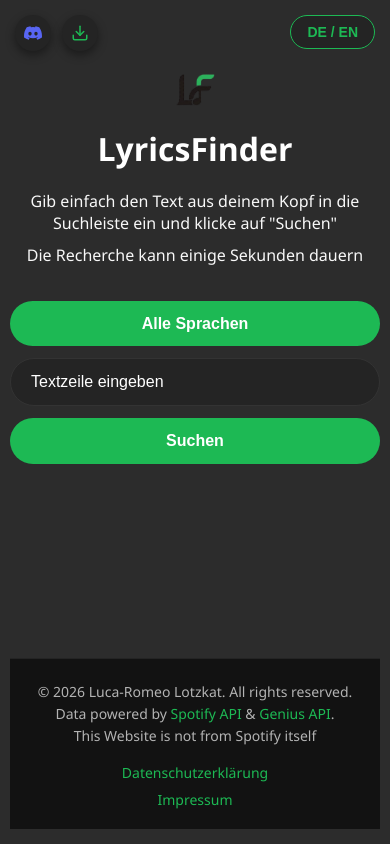
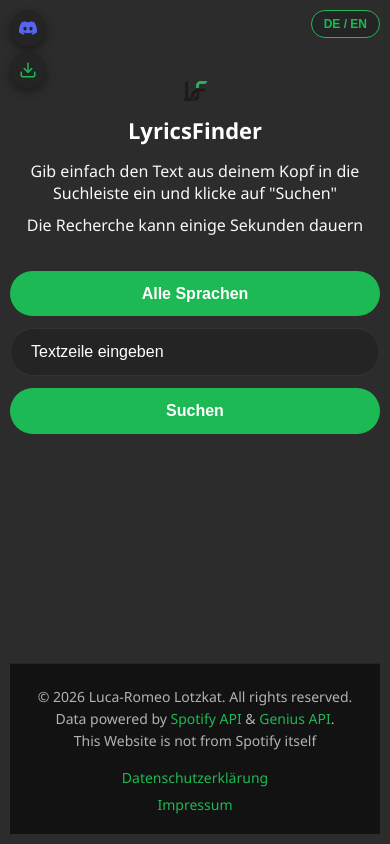
Before and after one commit to realkek2010/LyricsFinder, a Flask app: page / in a window 390 px wide. Run offline with Flask 3, Linux system fonts and the light colour scheme.

Commit message:
Refactor CSS variables and styles for responsiveness

```diff
--- a/static/style.css
+++ b/static/style.css
@@ -13,6 +13,12 @@
     --border-color: #333333;
     --transition-fast: 0.2s ease;
     --transition-smooth: 0.3s ease-in-out;
+}
+
+/* Erzwungene Theme-Farbe gegen Smartphone-Hellmodus Overrides */
+html {
+    background-color: var(--bg-main) !important;
+    color-scheme: dark !important;
 }
 
 /* --- Global Reset & Base --- */
@@ -44,14 +50,14 @@ body {
     padding-bottom: 40px;
 }
 
-/* --- Fixed Top Controls (Discord, Download & Language) --- */
-.discord-link,
-.download-link {
+/* --- Discord Button (separat) --- */
+.discord-link {
     position: fixed;
     top: 19px;
+    left: 20px;
     width: 45px;
     height: 45px;
-    border-radius: 55%;
+    border-radius: 50%;
     display: flex;
     align-items: center;
     justify-content: center;
@@ -59,21 +65,11 @@ body {
     transition: transform var(--transition-fast), background-color var(--transition-fast), box-shadow var(--transition-fast), color var(--transition-fast);
     z-index: 1000;
     background-color: var(--bg-input) !important;
+    color: #5865F2 !important;
     will-change: transform;
 }
 
-.discord-link {
-    left: 20px;
-    color: #5865F2 !important;
-}
-
-.download-link {
-    left: 75px;
-    color: var(--accent-green) !important;
-}
-
-.discord-icon,
-.download-icon {
+.discord-icon {
     width: 24px;
     height: 24px;
 }
@@ -85,6 +81,30 @@ body {
     box-shadow: 0 0 15px rgba(88, 101, 242, 0.7);
 }
 
+/* --- Download Button (separat) --- */
+.download-link {
+    position: fixed;
+    top: 19px;
+    left: 75px;
+    width: 45px;
+    height: 45px;
+    border-radius: 50%;
+    display: flex;
+    align-items: center;
+    justify-content: center;
+    box-shadow: 0 4px 10px rgba(0, 0, 0, 0.4);
+    transition: transform var(--transition-fast), background-color var(--transition-fast), box-shadow var(--transition-fast), color var(--transition-fast);
+    z-index: 1000;
+    background-color: var(--bg-input) !important;
+    color: var(--accent-green) !important;
+    will-change: transform;
+}
+
+.download-icon {
+    width: 24px;
+    height: 24px;
+}
+
 .download-link:hover {
     background-color: var(--accent-green) !important;
     color: var(--text-primary) !important;
@@ -92,6 +112,7 @@ body {
     box-shadow: 0 0 15px rgba(29, 185, 84, 0.7);
 }
 
+/* --- Language Switch --- */
 .lang-switch {
     position: fixed;
     top: 20px;
@@ -464,28 +485,67 @@ footer a:hover {
 /* --- Mobile Responsive Rules --- */
 @media (max-width: 768px) {
     body {
-        padding: 15px 10px;
+        padding: 10px;
     }
 
+    /* Discord Button oben links */
     .discord-link {
-        top: 15px;
-        left: 15px;
-        width: 40px;
-        height: 40px;
+        top: 10px;
+        left: 10px;
+        width: 36px;
+        height: 36px;
     }
 
-    .download-link {
-        top: 15px;
-        left: 62px;
-        width: 40px;
-        height: 40px;
+    .discord-icon {
+        width: 18px;
+        height: 18px;
     }
 
-    .lang-switch {
-        top: 15px;
-        right: 15px;
+    /* Download Button direkt unter Discord */
+    .download-link {
+        top: 52px;
+        left: 10px;
+        width: 36px;
+        height: 36px;
     }
 
+    .download-icon {
+        width: 18px;
+        height: 18px;
+    }
+
+    /* Language Switch */
+    .lang-switch {
+        top: 10px;
+        right: 10px;
+    }
+
+    #langToogleBtn {
+        padding: 6px 12px;
+        font-size: 12px;
+    }
+
+    /* Header Platz verschieben für die übereinanderliegenden Buttons */
+    .header-container {
+        margin-top: 65px !important;
+        margin-bottom: 15px;
+        display: flex;
+        flex-direction: row;
+        justify-content: center;
+        align-items: center;
+        gap: 8px;
+    }
+
+    .header-container img {
+        height: 32px !important;
+        width: auto !important;
+    }
+
+    h1 {
+        font-size: 22px !important;
+    }
+
+    /* Formular auf Mobil */
     #searchForm {
         flex-direction: column;
         gap: 12px;
```
